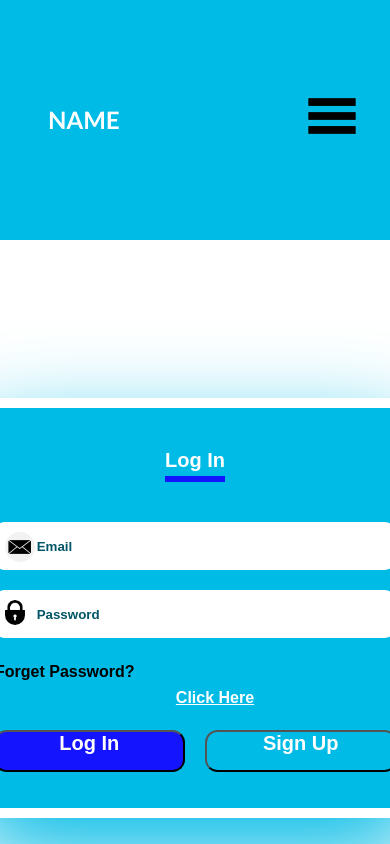
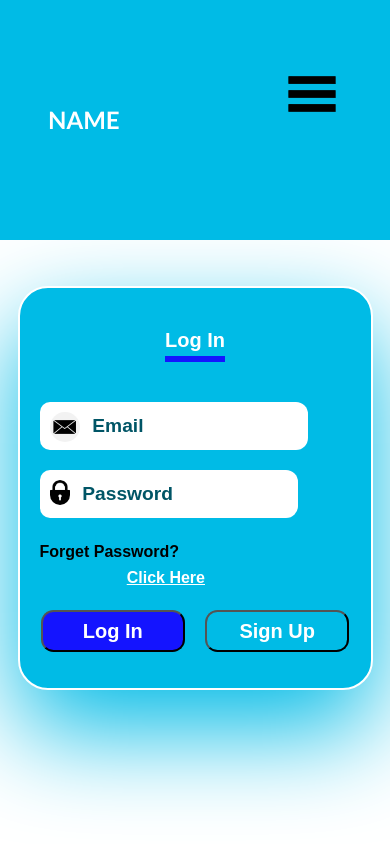
Before and after one commit to Alex-Enogiasun/wep-project, a React (Vite) app: page /signupform in a window 390 px wide. Built offline with nearby package versions, Linux system fonts and the light colour scheme.

Commit message:
Update App.css

```diff
--- a/src/App.css
+++ b/src/App.css
@@ -498,7 +498,7 @@ textarea {
 	display: flex;
 	flex-direction: column;
 	gap: 1.25em;
-	width: 100%;
+	width: 90%;
 	height: auto;
 	padding: 1.25em 1.25em;
 	border: none;
@@ -509,6 +509,7 @@ textarea {
 	width: 25em;
 	height: 3em;
 	border: none;
+	position: relative;
 	border-radius: 0.625em;
 	border: none;
 }
@@ -717,6 +718,9 @@ input {
 		margin: 20em;
 	}
 
+	header {
+		height: 20em;
+	}
 	header .nav-btn {
 		display: flex;
 		justify-content: center;
@@ -729,7 +733,7 @@ input {
 		border: none;
 		right: 5%;
 		top: 20%;
-		width: 20%;
+		width: 30%;
 		height: 6.25em;
 		font-size: 1.35rem;
 	}
@@ -885,9 +889,73 @@ input {
 	.about-container {
 		width: 15em;
 	}
+	.container-div {
+		margin-top: -7em;
+		width: 25em;
+		border: 0.5em solid var(--primaryColor);
+	}
+
+	.input {
+		position: relative;
+		width: 90%;
+	}
+	input {
+		width: 90%;
+		font-size: 1.2em;
+		position: absolute;
+	}
+
+	.container-div a {
+		width: 90%;
+	}
+
+	.container-div button {
+		width: 40%;
+		justify-content: center;
+	}
 }
 
 @media (max-width: 500px) {
+	header {
+		height: 15em;
+	}
+
+	header .nav-btn {
+		margin-top: -1em;
+	}
+
+	.container-div {
+		margin-top: -15em;
+		width: 90%;
+		border: 0.125em solid var(--primaryColor);
+	}
+
+	.inputs {
+		width: 80%;
+	}
+
+	.input {
+		position: relative;
+		width: 90%;
+	}
+	input {
+		width: 90%;
+		margin-left: -1em;
+		position: absolute;
+	}
+
+	.input img {
+		position: relative;
+	}
+	.container-div a {
+		width: 90%;
+	}
+
+	.container-div button {
+		width: 40%;
+		justify-content: center;
+	}
+
 	#logo {
 		position: absolute;
 		font-size: 1.5rem;
```
